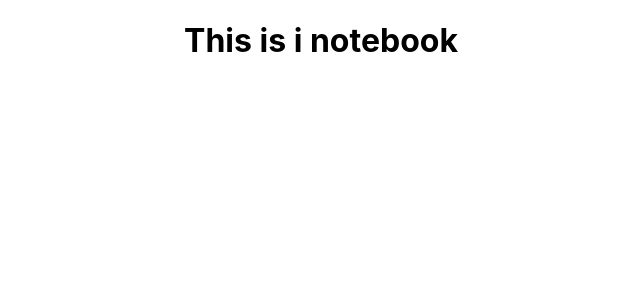
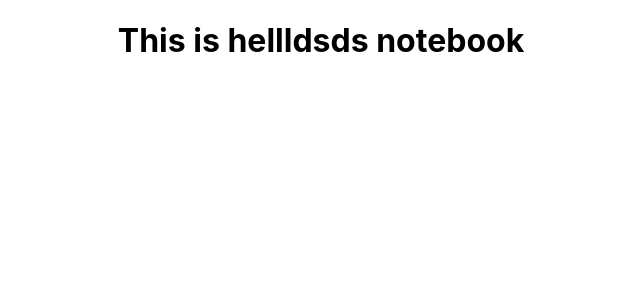
Before and after one commit to VanshGosavi07/Inotebook, a React (Create React App) app: page / in a window 1280 px wide. Shown: the top 300 px of the page, without its empty margins (319-959 px from the left). Built offline with nearby package versions, Linux system fonts and the light colour scheme.

Commit message:
setup complete for start both frontend and backend server at a time

```diff
--- a/src/App.js
+++ b/src/App.js
@@ -3,7 +3,7 @@ import './App.css';
 function App() {
   return (
     <div className="App">
-<h1>This is i notebook</h1>
+<h1>This is hellldsds notebook</h1>
     </div>
   );
 }
```
Also changed, not shown: package.json (+5 -2 lines), 1 other file (tests, documents, lock files or other folders).
